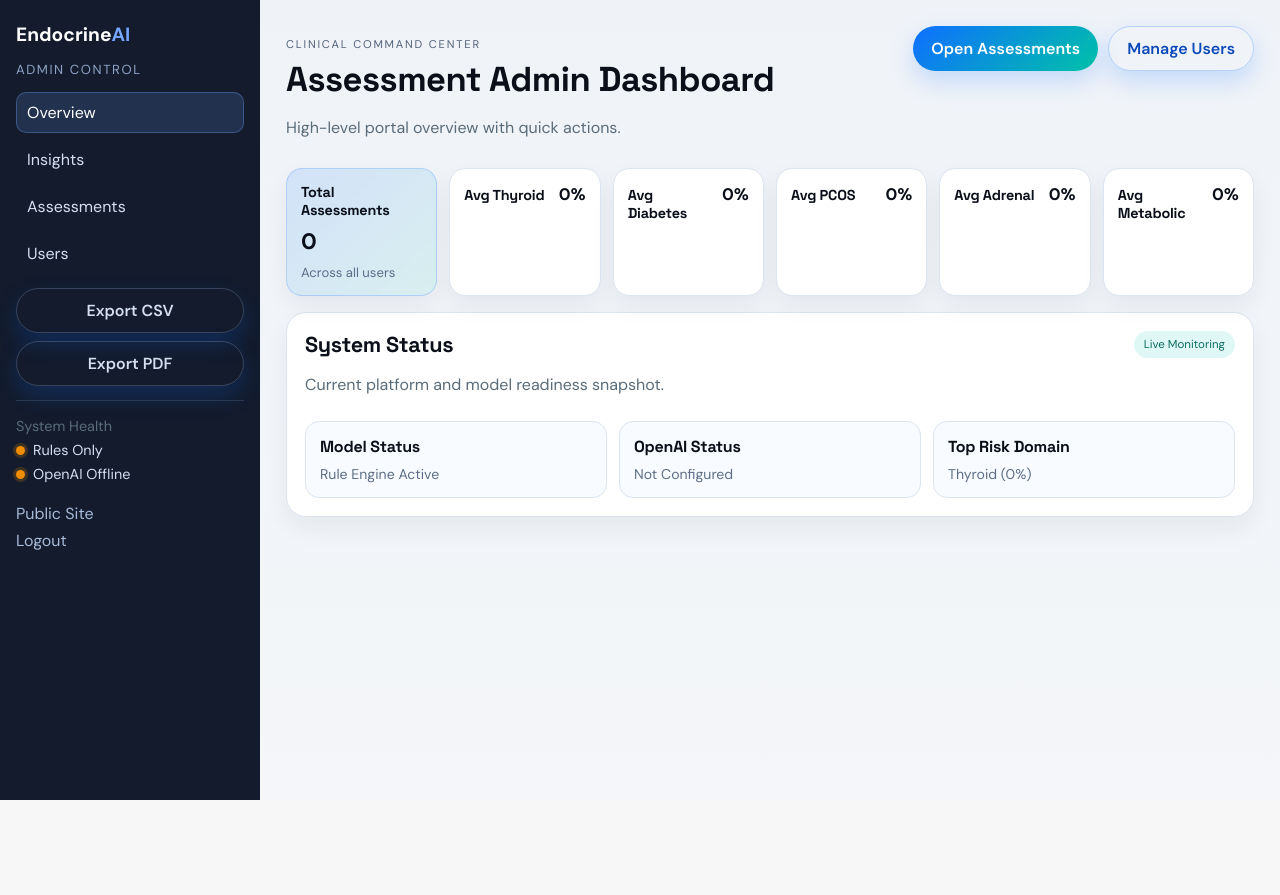
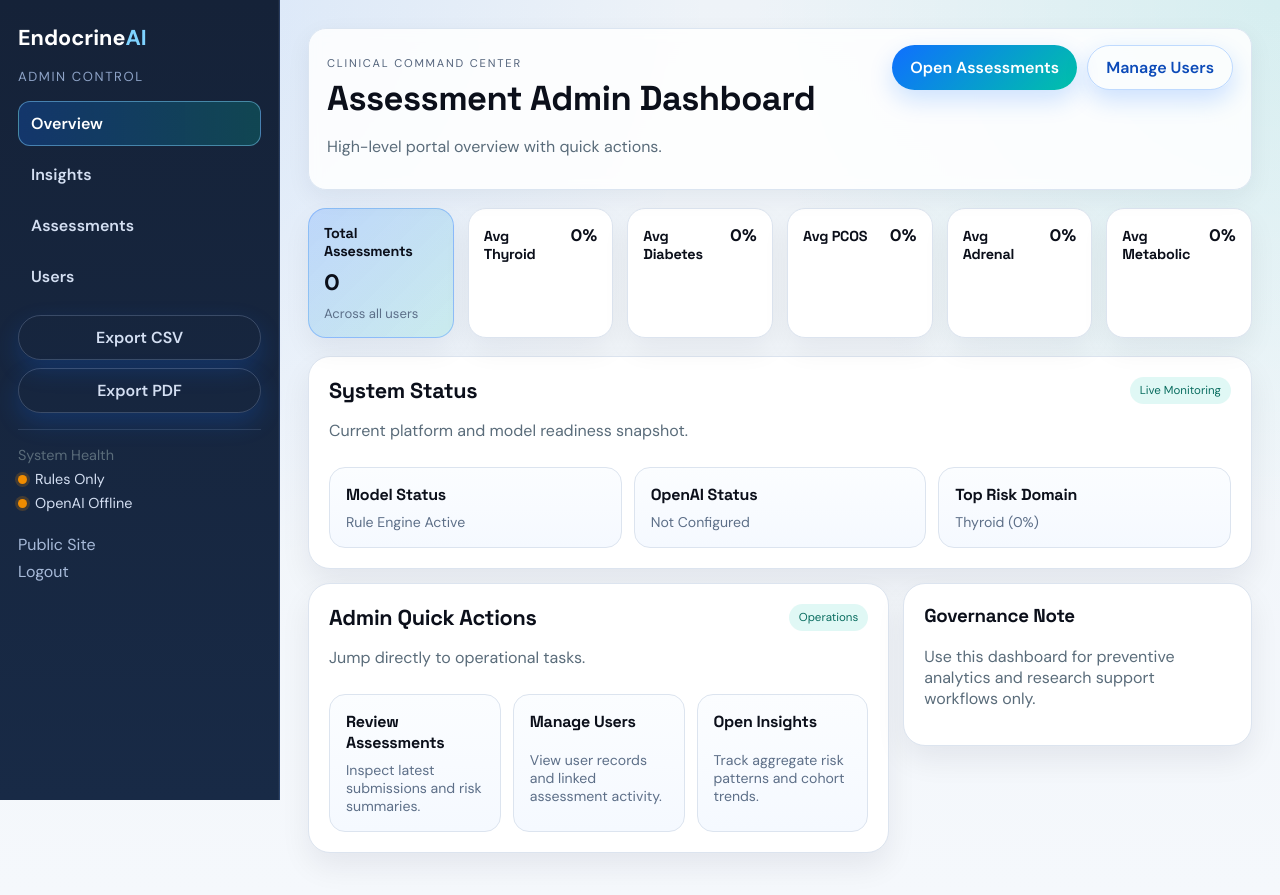
Before and after one commit to endocrineai-hub/endocrine-ai, a Flask app: page /admin in a window 1280 px wide. Before the commit the page ends 800 px from the top, so only its background shows below. Run offline with Flask 3, Linux system fonts and the light colour scheme; the visitor is signed in with stand-in values (Sample User, id 1); data that the repository does not hold is empty; some libraries are stand-ins or nearby versions.

Commit message:
Refresh user and admin dashboard UI and UX

```diff
--- a/backend/static/css/styles.css
+++ b/backend/static/css/styles.css
@@ -781,32 +781,37 @@ pre { background: #f5f8fb; border: 1px solid var(--line); padding: 10px; border-
 /* Portal layout (user + admin) */
 .portal-body {
   margin: 0;
-  background: linear-gradient(180deg, #eff3f8 0%, #f4f6f9 100%);
+  background:
+    radial-gradient(circle at 10% 0%, rgba(15, 111, 255, 0.1), transparent 40%),
+    radial-gradient(circle at 100% 0%, rgba(0, 194, 168, 0.1), transparent 34%),
+    linear-gradient(180deg, #eef3f8 0%, #f5f8fc 100%);
 }
 .portal-shell {
   min-height: 100vh;
   display: grid;
-  grid-template-columns: 260px 1fr;
+  grid-template-columns: 280px 1fr;
 }
 .portal-sidebar {
-  background: #0e1829;
+  background: linear-gradient(180deg, #0d1b30 0%, #0d223f 100%);
   color: #d4dff2;
-  padding: 22px 16px;
+  padding: 24px 18px;
   display: grid;
   align-content: start;
-  gap: 14px;
+  gap: 16px;
   position: sticky;
   top: 0;
   height: 100vh;
+  border-right: 1px solid rgba(116, 165, 255, 0.2);
+  box-shadow: inset -1px 0 0 rgba(255, 255, 255, 0.04);
 }
 .portal-logo {
   text-decoration: none;
   color: #ffffff;
-  font-weight: 700;
-  font-size: 1.2rem;
+  font-weight: 800;
+  font-size: 1.35rem;
 }
 .portal-logo span {
-  color: #74a5ff;
+  color: #7fd3ff;
 }
 .portal-subtitle {
   margin: 0;
@@ -822,17 +827,18 @@ pre { background: #f5f8fb; border: 1px solid var(--line); padding: 10px; border-
 .portal-nav a {
   text-decoration: none;
   color: #d4dff2;
-  padding: 9px 10px;
-  border-radius: 10px;
+  padding: 11px 12px;
+  border-radius: 12px;
   border: 1px solid transparent;
+  font-weight: 600;
 }
 .portal-nav a:hover {
-  background: rgba(116, 165, 255, 0.1);
-  border-color: rgba(116, 165, 255, 0.2);
+  background: rgba(127, 211, 255, 0.14);
+  border-color: rgba(127, 211, 255, 0.28);
 }
 .portal-nav a.active {
-  background: rgba(116, 165, 255, 0.16);
-  border-color: rgba(116, 165, 255, 0.32);
+  background: linear-gradient(90deg, rgba(15, 111, 255, 0.25), rgba(0, 194, 168, 0.22));
+  border-color: rgba(127, 211, 255, 0.48);
   color: #ffffff;
 }
 .portal-actions {
@@ -868,14 +874,20 @@ pre { background: #f5f8fb; border: 1px solid var(--line); padding: 10px; border-
   color: #ffffff;
 }
 .portal-content {
-  padding: 26px;
+  padding: 28px;
 }
 .portal-topbar {
   display: flex;
   justify-content: space-between;
   align-items: start;
   gap: 16px;
-  margin-bottom: 14px;
+  margin-bottom: 18px;
+  background: rgba(255, 255, 255, 0.85);
+  border: 1px solid #dbe5f1;
+  border-radius: 18px;
+  padding: 16px 18px;
+  backdrop-filter: blur(6px);
+  box-shadow: 0 8px 24px rgba(9, 30, 66, 0.06);
 }
 .portal-topbar h1 {
   margin: 6px 0;
@@ -889,8 +901,8 @@ pre { background: #f5f8fb; border: 1px solid var(--line); padding: 10px; border-
 .portal-kpi-grid {
   display: grid;
   grid-template-columns: repeat(5, 1fr);
-  gap: 12px;
-  margin-bottom: 16px;
+  gap: 14px;
+  margin-bottom: 18px;
 }
 .admin-kpis {
   grid-template-columns: repeat(6, 1fr);
@@ -898,15 +910,15 @@ pre { background: #f5f8fb; border: 1px solid var(--line); padding: 10px; border-
 .portal-kpi {
   background: #ffffff;
   border: 1px solid #dce4ef;
-  border-radius: 16px;
-  padding: 14px;
-  box-shadow: 0 10px 24px rgba(10, 20, 38, 0.06);
+  border-radius: 18px;
+  padding: 15px;
+  box-shadow: 0 12px 28px rgba(10, 20, 38, 0.06);
   display: grid;
   gap: 8px;
 }
 .portal-kpi.primary {
-  background: linear-gradient(135deg, rgba(15, 111, 255, 0.13), rgba(0, 194, 168, 0.1));
-  border-color: rgba(15, 111, 255, 0.2);
+  background: linear-gradient(135deg, rgba(15, 111, 255, 0.18), rgba(0, 194, 168, 0.14));
+  border-color: rgba(15, 111, 255, 0.3);
 }
 .portal-kpi h3 {
   margin: 0;
@@ -944,9 +956,9 @@ pre { background: #f5f8fb; border: 1px solid var(--line); padding: 10px; border-
 .portal-panel {
   background: #ffffff;
   border: 1px solid #dce4ef;
-  border-radius: 20px;
-  padding: 18px;
-  box-shadow: 0 12px 26px rgba(10, 20, 38, 0.06);
+  border-radius: 22px;
+  padding: 20px;
+  box-shadow: 0 14px 30px rgba(10, 20, 38, 0.07);
   margin-bottom: 14px;
 }
 .portal-panel-head {
@@ -984,7 +996,7 @@ pre { background: #f5f8fb; border: 1px solid var(--line); padding: 10px; border-
   margin: 0 0 10px;
 }
 .portal-shell-admin .portal-sidebar {
-  background: #131b2c;
+  background: linear-gradient(180deg, #152238 0%, #182a46 100%);
 }
 .quick-actions-grid {
   display: grid;
@@ -997,14 +1009,14 @@ pre { background: #f5f8fb; border: 1px solid var(--line); padding: 10px; border-
   text-decoration: none;
   color: var(--ink);
   border: 1px solid #dce4ef;
-  border-radius: 14px;
-  background: #f8fbff;
-  padding: 14px;
+  border-radius: 16px;
+  background: linear-gradient(180deg, #fbfdff 0%, #f5f9ff 100%);
+  padding: 16px;
   transition: transform 0.2s ease, box-shadow 0.2s ease;
 }
 .quick-action-card:hover {
-  transform: translateY(-2px);
-  box-shadow: 0 10px 18px rgba(10, 20, 38, 0.06);
+  transform: translateY(-3px);
+  box-shadow: 0 14px 24px rgba(10, 20, 38, 0.08);
 }
 .quick-action-card h3 {
   margin: 0;
@@ -1018,7 +1030,7 @@ pre { background: #f5f8fb; border: 1px solid var(--line); padding: 10px; border-
 .assessment-workbench {
   display: grid;
   grid-template-columns: minmax(0, 1.2fr) minmax(300px, 0.8fr);
-  gap: 14px;
+  gap: 16px;
 }
 .assessment-side {
   display: grid;
--- a/backend/templates/admin_dashboard.html
+++ b/backend/templates/admin_dashboard.html
@@ -46,4 +46,29 @@
     </article>
   </div>
 </section>
+
+<section class="workspace-grid">
+  <div class="workspace-col workspace-col-main">
+    <section class="portal-panel">
+      <div class="portal-panel-head">
+        <div>
+          <h2>Admin Quick Actions</h2>
+          <p class="muted">Jump directly to operational tasks.</p>
+        </div>
+        <span class="chip">Operations</span>
+      </div>
+      <div class="quick-actions-grid">
+        <a class="quick-action-card" href="/admin/assessments"><h3>Review Assessments</h3><p>Inspect latest submissions and risk summaries.</p></a>
+        <a class="quick-action-card" href="/admin/users"><h3>Manage Users</h3><p>View user records and linked assessment activity.</p></a>
+        <a class="quick-action-card" href="/admin/insights"><h3>Open Insights</h3><p>Track aggregate risk patterns and cohort trends.</p></a>
+      </div>
+    </section>
+  </div>
+  <aside class="workspace-col workspace-col-side">
+    <section class="portal-panel side-note">
+      <h3>Governance Note</h3>
+      <p class="muted">Use this dashboard for preventive analytics and research support workflows only.</p>
+    </section>
+  </aside>
+</section>
 {% endblock %}
```
Also changed, not shown: backend/templates/user_dashboard.html (+6 -1 lines).
